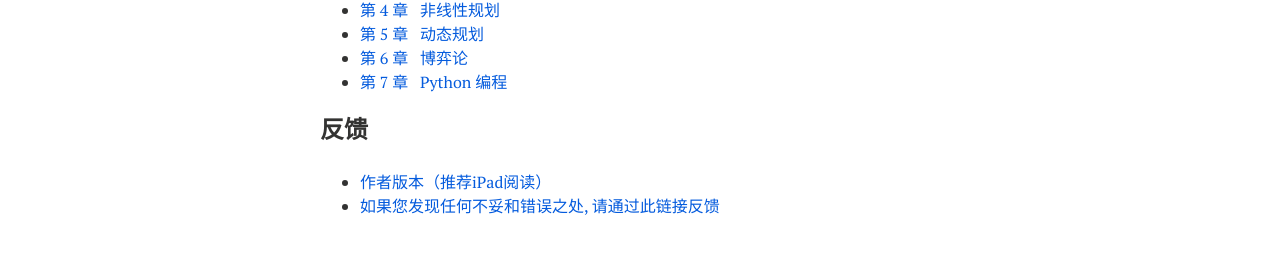
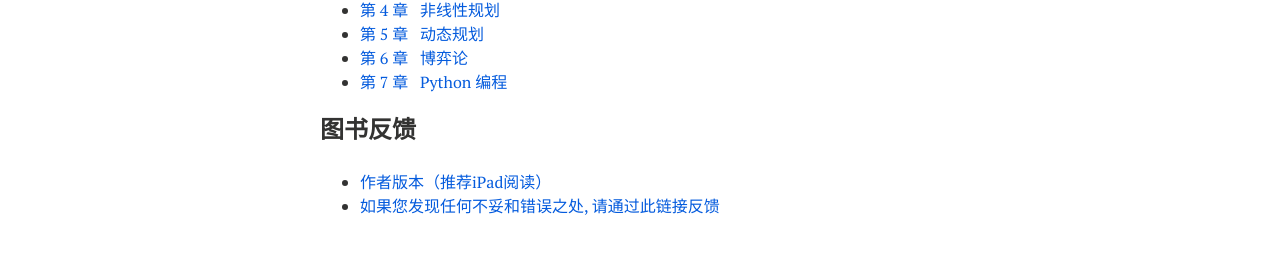
Before and after one commit to xianchaoxiu/xianchaoxiu.github.io, a Jekyll site: the page built from teaching/OR/2026/index.md, in a window 1280 px wide. Shown: the part 375-629 px from the top of the page. Built offline with Jekyll 4.4.1, drawn with Linux system fonts in a browser that asks for light colours; nearby versions of some CDN libraries.

Commit message:
Update index.md

```diff
--- a/teaching/OR/2026/index.md
+++ b/teaching/OR/2026/index.md
@@ -19,6 +19,6 @@ share: false
 *  <a href="../2026/Python编程.pdf" class="textlink" target="_blank">第 7 章 &nbsp;  Python 编程 </a> <br>
 
 
-### 反馈
+### 图书反馈
 * <a href="../2026/运筹学导论.pdf" class="textlink" target="_blank"> 作者版本（推荐iPad阅读） </a> <br>
 * <a href="https://docs.qq.com/form/page/DTkZycUxMRUpkRHpY" class="textlink" target="_blank">如果您发现任何不妥和错误之处, 请通过此链接反馈 </a> <br>
```
